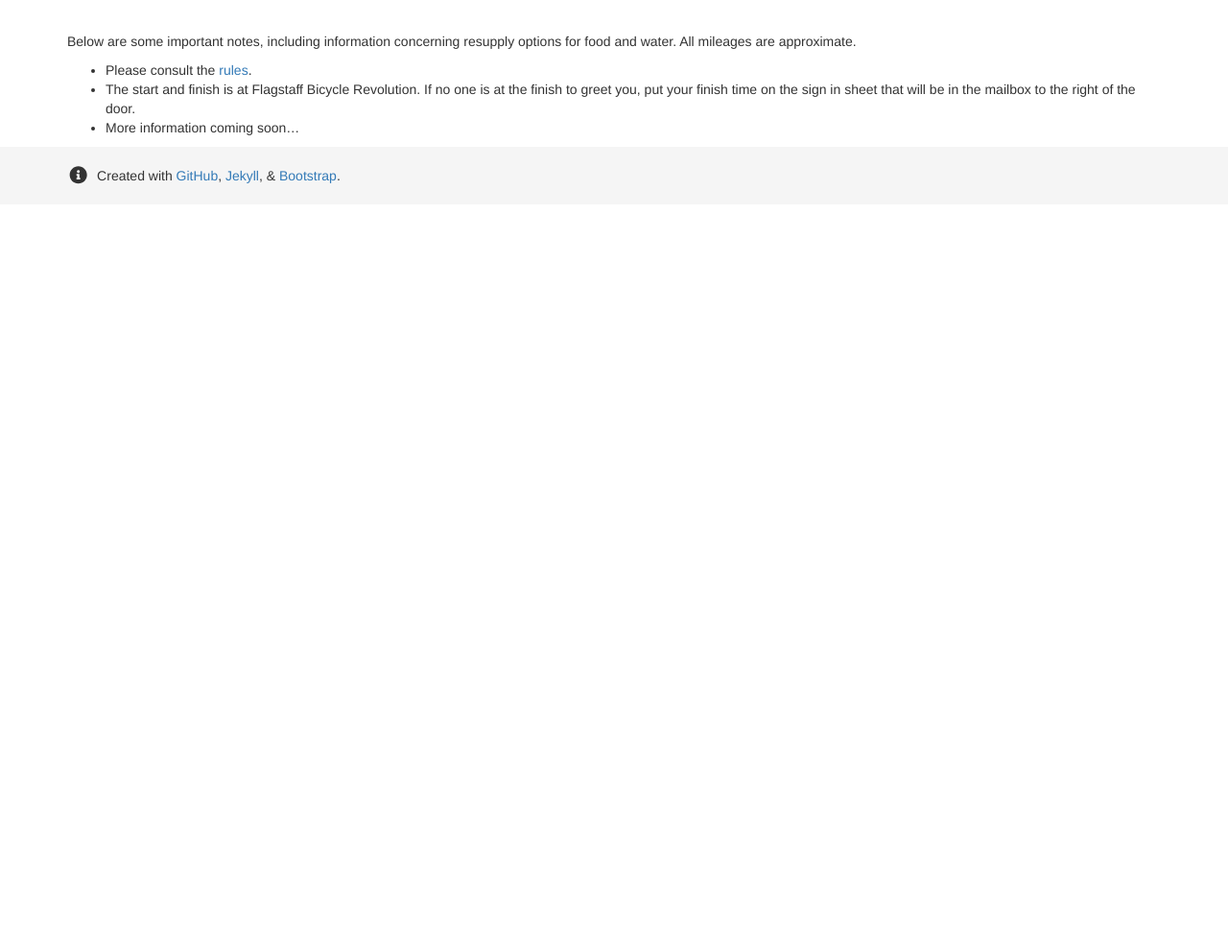
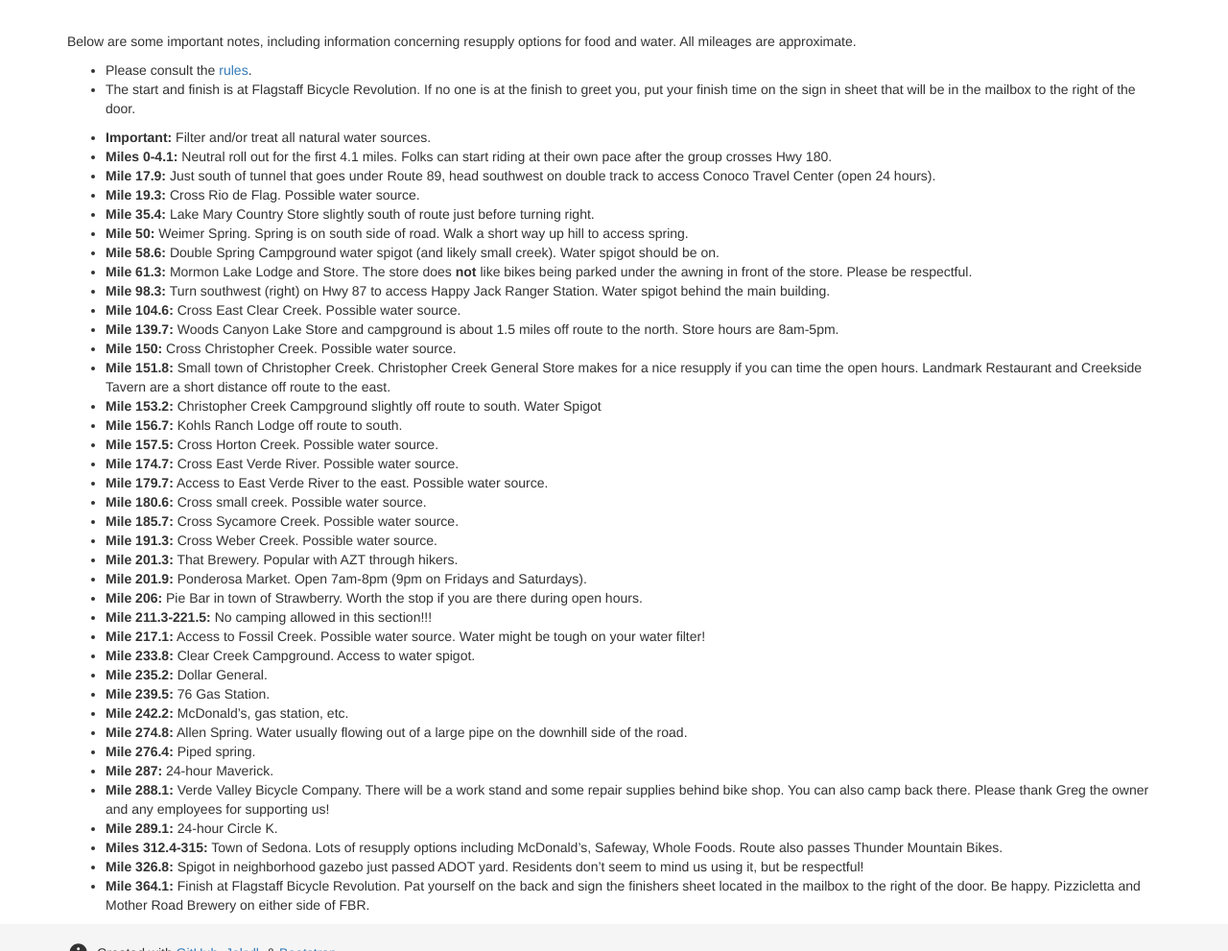
Before and after one commit to dcernst/PinyonsPines, a Jekyll site: the page built from course2024.md, in a window 1280 px wide and 1400 px high, scrolled down 1304 px. Shown: the part 409-1400 px from the top of the window at 96% size. Built offline with Jekyll 4.4.1, drawn with Linux system fonts in a browser that asks for light colours; nearby versions of some CDN libraries; before the commit the page ends 1926 px from its top, so only the background shows below that; some of the changed text lies outside the part shown.

Commit message:
Updates to 2024 course

```diff
--- a/course2024.md
+++ b/course2024.md
@@ -12,7 +12,7 @@
 
 ## 2024 Course Information
 
-Pinyons and Pines is an underground self-supported bikepacking event that starts and ends in [Flagstaff, AZ](https://en.wikipedia.org/wiki/Flagstaff,_Arizona) (6,910 feet). The route is a magnificent tour of Northern Arizona, utilizing a mixture of singletrack, double track, and dirt roads.  The start and finish are at [Flagstaff Bicycle Revolution](http://flagbikerev.com), located at 3 South Mikes Pike, sandwiched between [Pizzicletta](http://www.pizzicletta.com) and [Mother Road Brewery](https://www.motherroadbeer.com). The 2024 edition of Pinyons and Pines will start at 6:00AM on **Thursday, May 18**. This year's route is approximately 362 miles with 31,000 feet of climbing. The ride organizers are [Dana Ernst](http://danaernst.com) and [Dylan Turner](https://www.youtube.com/@TheEnduranceStudio). Please [contact us](mailto:pinyonsandpines@gmail.com) with any questions or concerns.
+Pinyons and Pines is an underground self-supported bikepacking event that starts and ends in [Flagstaff, AZ](https://en.wikipedia.org/wiki/Flagstaff,_Arizona) (6,910 feet). The route is a magnificent tour of Northern Arizona, utilizing a mixture of singletrack, double track, and dirt roads.  The start and finish are at [Flagstaff Bicycle Revolution](http://flagbikerev.com), located at 3 South Mikes Pike, sandwiched between [Pizzicletta](http://www.pizzicletta.com) and [Mother Road Brewery](https://www.motherroadbeer.com). The 2024 edition of Pinyons and Pines will start at 6:00AM on **Thursday, May 18**. This year's route is approximately 364 miles with 31,000 feet of climbing. The ride organizers are [Dana Ernst](http://danaernst.com) and [Dylan Turner](https://www.youtube.com/@TheEnduranceStudio). Please [contact us](mailto:pinyonsandpines@gmail.com) with any questions or concerns.
 
 Flagstaff sits at the base of the [San Francisco Peaks](https://en.wikipedia.org/wiki/San_Francisco_Peaks), on homelands sacred to Native Americans throughout the region.  The Peaks, which includes [Humphreys Peak](https://en.wikipedia.org/wiki/Humphreys_Peak) (12,633 feet), the highest point in Arizona, have religious significance to several Native American tribes. In particular, the Peaks form the [Diné](https://en.wikipedia.org/wiki/Navajo) (Navajo) sacred mountain of the west, called Dook'o'oosłííd, which means "the summit that never melts". The [Hopi](https://en.wikipedia.org/wiki/Hopi) name for the Peaks is Nuva'tukya'ovi, which translates to "place-of-snow-on-the-very-top".  This year's course traverses the ancestral homelands of the [Hopi](https://en.wikipedia.org/wiki/Hopi), [Ndee/Nnēē](https://en.wikipedia.org/wiki/Western_Apache_people) (Western Apache), [Yavapai](https://en.wikipedia.org/wiki/Yavapai), [A:shiwi](https://en.wikipedia.org/wiki/Zuni_people) (Zuni Pueblo), and [Diné](https://en.wikipedia.org/wiki/Navajo) (Navajo). We honor their past, present, and future generations, who have lived here for millennia and will forever call this place home.
 
@@ -35,45 +35,42 @@
 - Please consult the [rules]({{ site.baseurl }}/rules/).
 <!-- - You must purchase an [Arizona State Land Department Recreation Permit](https://asld.secure.force.com/recreationalpermit/) as part of the course passes across state trust land.  Permits can be purchased online. An annual permit is $15. -->
 - The start and finish is at Flagstaff Bicycle Revolution.  If no one is at the finish to greet you, put your finish time on the sign in sheet that will be in the mailbox to the right of the door.
-- More information coming soon...
 
-<!-- - Neutral roll out for the first 4.5 miles.  Folks can start riding at their own pace after the group crosses Mountain Dell Road.
-- The short and long routes overlap for the first 97 miles.
-- **Important:** It's a long way from the start to the first reliable water.  Moreover, it's likely to be hot after dropping down off the rim into Sedona/Cottonwood.  Be sure to start with enough water!
-- **Mile 37-41:** Be careful descending Casner Mountain Trail! This is the most serious part of the route. Word on the street is that the descent is in rough shape.  Also, its harder getting to this point than you'd expect.
-- **Mile 25:** West Fork of Oak Creek.  Consider filling up on water here.  It's still a long way to Cottonwood.  Water needs to be filtered/treated.
-- **Mile 31:** Stock tank on right side of road just before making left turn. Water needs to be filtered/treated.
-- **Mile 65.5:** Verde Valley Bicycle Company is right on route. Several restaraunts nearby.
-- **Mile 66.5:** 24 hour Maverick. Prepare for the long climb ahead!
-- **Mile 77.5:** Copper Chief Spring is a piped spring on the right. No guarantees that this spring is still flowing. Water needs to be filtered/treated.
-- **Mile 79:** Allen Spring flows out of a large pipe on the downhill side of the road. Easy to miss if you aren't listening for the water flowing.  No guarantees that this spring is still flowing, but it usually is during May. Water needs to be filtered/treated.
-- **Mile 111.5:** Camp Verde. A few 24 hours options.
-- **Mile 112.5:** A few more resupply options a short ways off route to the east.
-- **Mile 114.5:** 76 Gas Station.
-- **Mile 118.5:** Dollar General.
-- **Miles 119.5-152:** Climb forever and enjoy the changing scenery.
-- **Mile 131:** Route crosses Wet Beaver Creek.  To access creek, cross bridge, take next left and work your way to creek. Water needs to be filtered/treated.
-- **Mile 131.5:** There is a water spigot at the Beaver Creek Work Station. It's not clear whether this spigot is open to the public, but I've used it in the past.
-- **Miles 156-175:** Enjoy the smooth pavement of Lake Mary Road.  Good shoulder the whole way.
-- **Mile 160:** Water spigot behind the Happy Jack Ranger station. Not clear whether this spigot is open to public, but cyclists occasionally use it.
-- **Mile 173:** Happy Jack Lodge.  Restaraunt and store.
-- **Mile 175.5:** Mustang Gas Station (open 7am-6pm).  Very friendly staff.
-- **Mile 176.5:** Fuller Tank. Water needs to be filtered/treated.
-- **Mile 181:** East Clear Creek. Water needs to be filtered/treated.
-- **Mile 183:** Seasonal creek. Water needs to be filtered/treated.
-- **Mile 183.5:** Seasonal creek. Water needs to be filtered/treated.
-- **Mile 186.5:** Campsite with a view!
-- **Mile 188:** Kehl Spring Campground.  Sometimes there is a portable water tank at campground host. There is a spring uphill and west of entrance to campground.
-- **Mile 203:** Aspen Spring. Usually flowing. Water needs to be filtered/treated.
-- **Mile 211:** Water in Clear Creek at bottom of Barbershop Canyon. Water needs to be filtered/treated. Climb up out of Barbershop Canyon.
-- **Mile 217.5:** Instead of crossing over HWY 87, turn left and ride a short distance to ranger station. There is a water spigot behind the first building on the right.
-- **Miles 219-263:** Follow Arizona Trail. This stretch often takes longer than you'd expect.
-- **Mile 255:** If necessary, detour to town of Mormon Lake if you are in need of food, etc.
-- **Mile 258.5:** Double Spring Campground water spigot (and likely small creek). Water spigot should be on.
-- **Mile 260:** Dairy Springs Campground. To access campground, turn right on Mormon Mountain Trail and descent to campground. Water spigot should be on.
-- **Mile 267.5:** Weimer Spring. Spring is on left side of road.  Walk a short way up hill to access spring.
-- **Mile 282.5:** Lake Mary Country Store.
-- **Mile 283:** Easy access to Lower Lake Mary. Water needs to be filtered/treated.
-- **Miles 288-326:** Almost all single track! Please be careful descending Big Bang Trail. There are a couple rocks that could catch your handlebars and send you flying.
-- **Mile 311:** Just south of tunnel that goes under Route 89, head southwest on double track to access Conoco Travel Center (open 24 hours).
-- **Mile 330.5:** Arrive back at Flagstaff Bicycle Revolution.  Pat yourself on the back and sign the finishers sheet located in the mailbox to the right of the door. -->
+- **Important:** Filter and/or treat all natural water sources.
+- **Miles 0-4.1:** Neutral roll out for the first 4.1 miles.  Folks can start riding at their own pace after the group crosses Hwy 180.
+- **Mile 17.9:** Just south of tunnel that goes under Route 89, head southwest on double track to access Conoco Travel Center (open 24 hours).
+- **Mile 19.3:** Cross Rio de Flag. Possible water source.
+- **Mile 35.4:** Lake Mary Country Store slightly south of route just before turning right.
+- **Mile 50:** Weimer Spring. Spring is on south side of road.  Walk a short way up hill to access spring.
+- **Mile 58.6:** Double Spring Campground water spigot (and likely small creek). Water spigot should be on.
+- **Mile 61.3:** Mormon Lake Lodge and Store. The store does **not** like bikes being parked under the awning in front of the store. Please be respectful.
+- **Mile 98.3:** Turn southwest (right) on Hwy 87 to access Happy Jack Ranger Station. Water spigot behind the main building.
+- **Mile 104.6:** Cross East Clear Creek. Possible water source.
+- **Mile 139.7:** Woods Canyon Lake Store and campground is about 1.5 miles off route to the north. Store hours are 8am-5pm.
+- **Mile 150:** Cross Christopher Creek. Possible water source.
+- **Mile 151.8:** Small town of Christopher Creek. Christopher Creek General Store makes for a nice resupply if you can time the open hours. Landmark Restaurant and Creekside Tavern are a short distance off route to the east.
+- **Mile 153.2:** Christopher Creek Campground slightly off route to south. Water Spigot
+- **Mile 156.7:** Kohls Ranch Lodge off route to south.
+- **Mile 157.5:** Cross Horton Creek. Possible water source.
+- **Mile 174.7:** Cross East Verde River. Possible water source.
+- **Mile 179.7:** Access to East Verde River to the east. Possible water source.
+- **Mile 180.6:** Cross small creek. Possible water source.
+- **Mile 185.7:** Cross Sycamore Creek. Possible water source.
+- **Mile 191.3:** Cross Weber Creek. Possible water source.
+- **Mile 201.3:** That Brewery. Popular with AZT through hikers.
+- **Mile 201.9:** Ponderosa Market. Open 7am-8pm (9pm on Fridays and Saturdays).
+- **Mile 206:** Pie Bar in town of Strawberry. Worth the stop if you are there during open hours.
+- **Mile 211.3-221.5:** No camping allowed in this section!!!
+- **Mile 217.1:** Access to Fossil Creek. Possible water source. Water might be tough on your water filter!
+- **Mile 233.8:** Clear Creek Campground. Access to water spigot.
+- **Mile 235.2:** Dollar General.
+- **Mile 239.5:** 76 Gas Station.
+- **Mile 242.2:** McDonald's, gas station, etc.
+- **Mile 274.8:** Allen Spring. Water usually flowing out of a large pipe on the downhill side of the road.
+- **Mile 276.4:** Piped spring.
+- **Mile 287:** 24-hour Maverick.
+- **Mile 288.1:** Verde Valley Bicycle Company. There will be a work stand and some repair supplies behind bike shop. You can also camp back there. Please thank Greg the owner and any employees for supporting us!
+- **Mile 289.1:** 24-hour Circle K.
+- **Miles 312.4-315:** Town of Sedona. Lots of resupply options including McDonald's, Safeway, Whole Foods. Route also passes Thunder Mountain Bikes.
+- **Mile 326.8:** Spigot in neighborhood gazebo just passed ADOT yard. Residents don't seem to mind us using it, but be respectful!
+- **Mile 364.1:** Finish at Flagstaff Bicycle Revolution. Pat yourself on the back and sign the finishers sheet located in the mailbox to the right of the door. Be happy. Pizzicletta and Mother Road Brewery on either side of FBR.
```
Also changed, not shown: index.md (+1 -1 lines).
